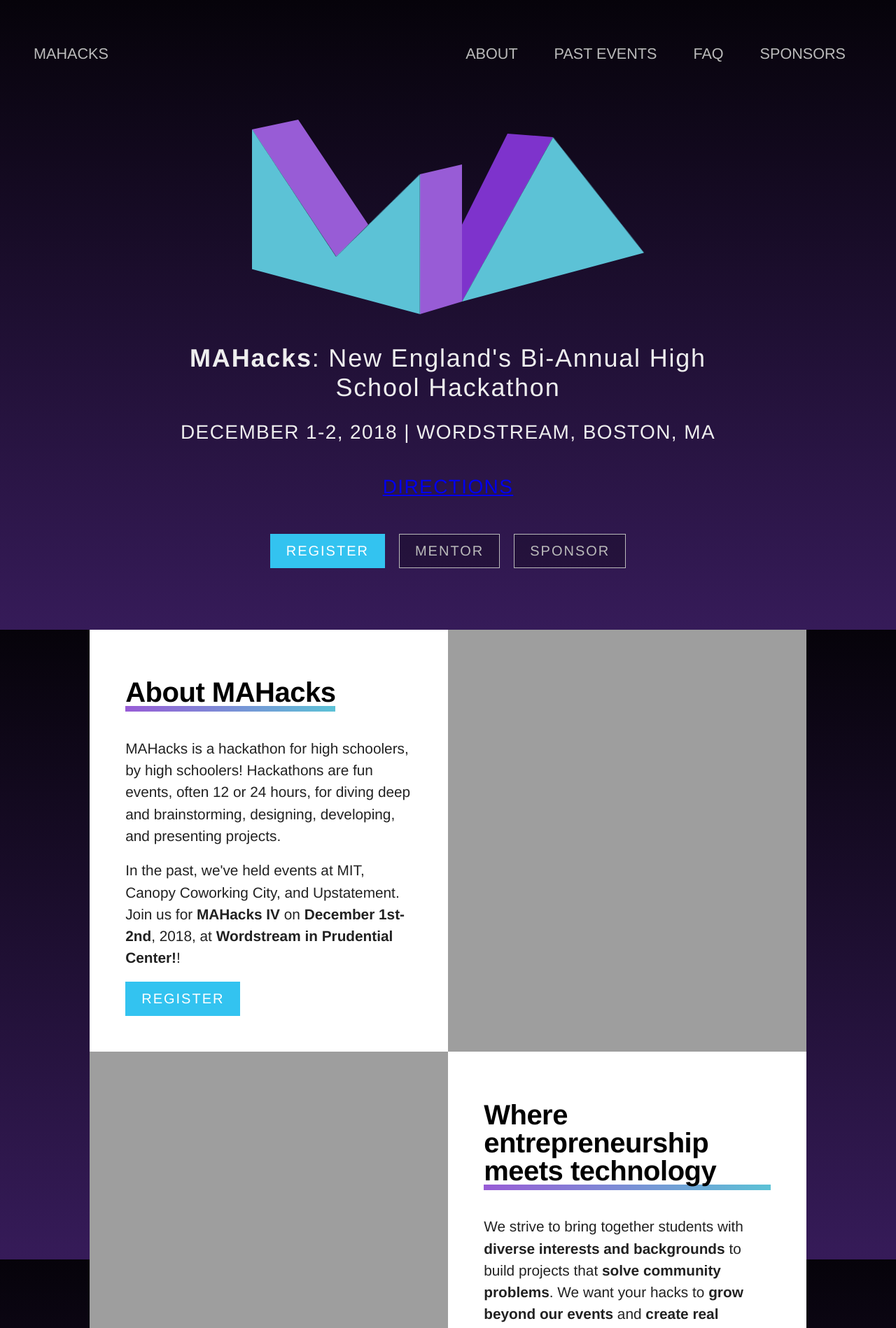
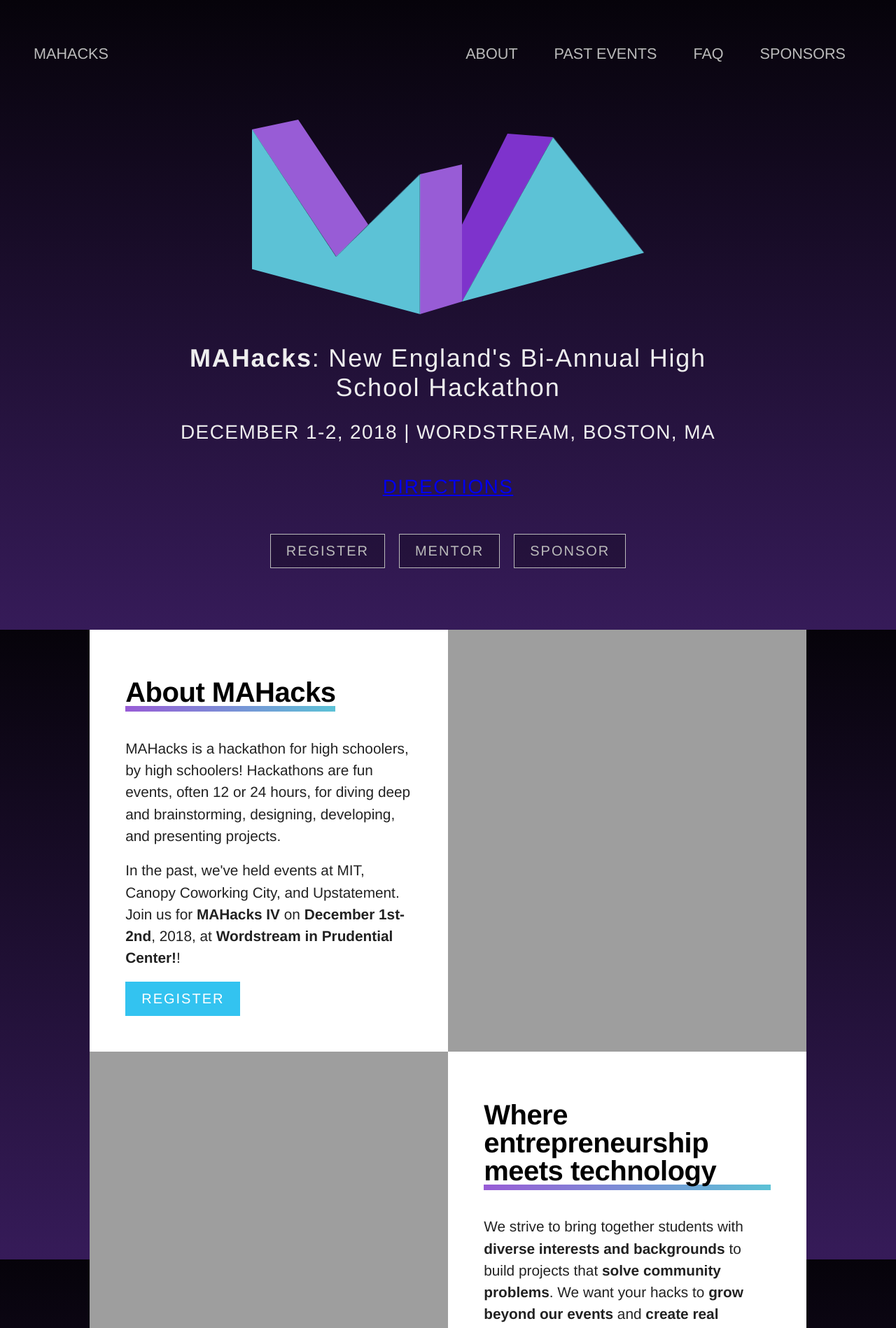
Before and after one commit to mahacks/old-website, a Jekyll site: the page built from index.html, in a window 1280 px wide. Shown: the top 1898 px of the page at 70% size. Built offline with Jekyll 4.4.1, drawn with Linux system fonts in a browser that asks for light colours; some web fonts are replaced; a script that is not in the unit is left out.

Commit message:
Update index.html

```diff
--- a/index.html
+++ b/index.html
@@ -15,7 +15,7 @@
 			<h2>December 1-2, 2018 | WordStream, Boston, MA</h2>
 			<h2><a href="https://goo.gl/maps/a3HMsW74Tcn">Directions</a></h2>
 
-			<a href="register" class="button button-primary">Register</a>
+			<a href="" class="button">Register</a>
 			<a href="mentor" class="button">Mentor</a>
 			<a href="sponsor" class="button">Sponsor</a>
 		</header>
```
